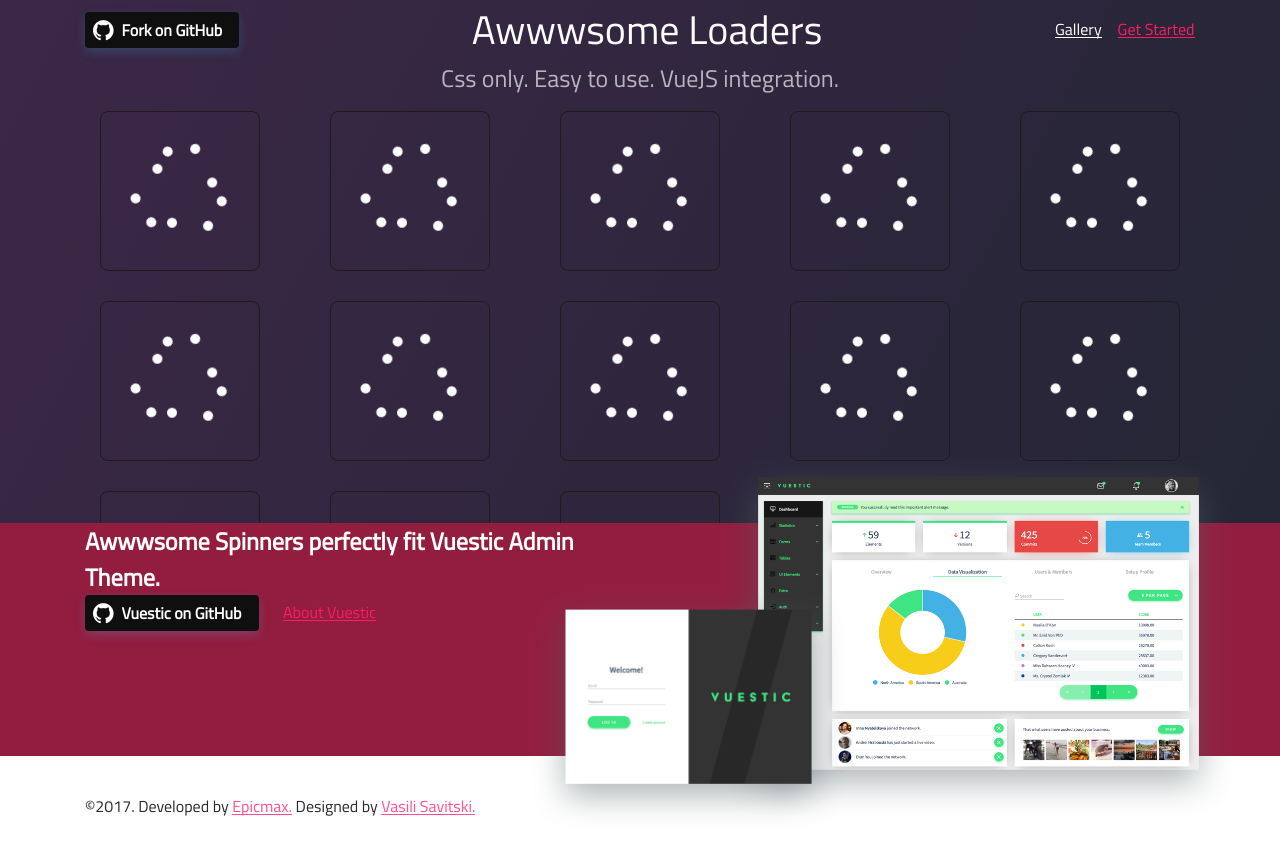
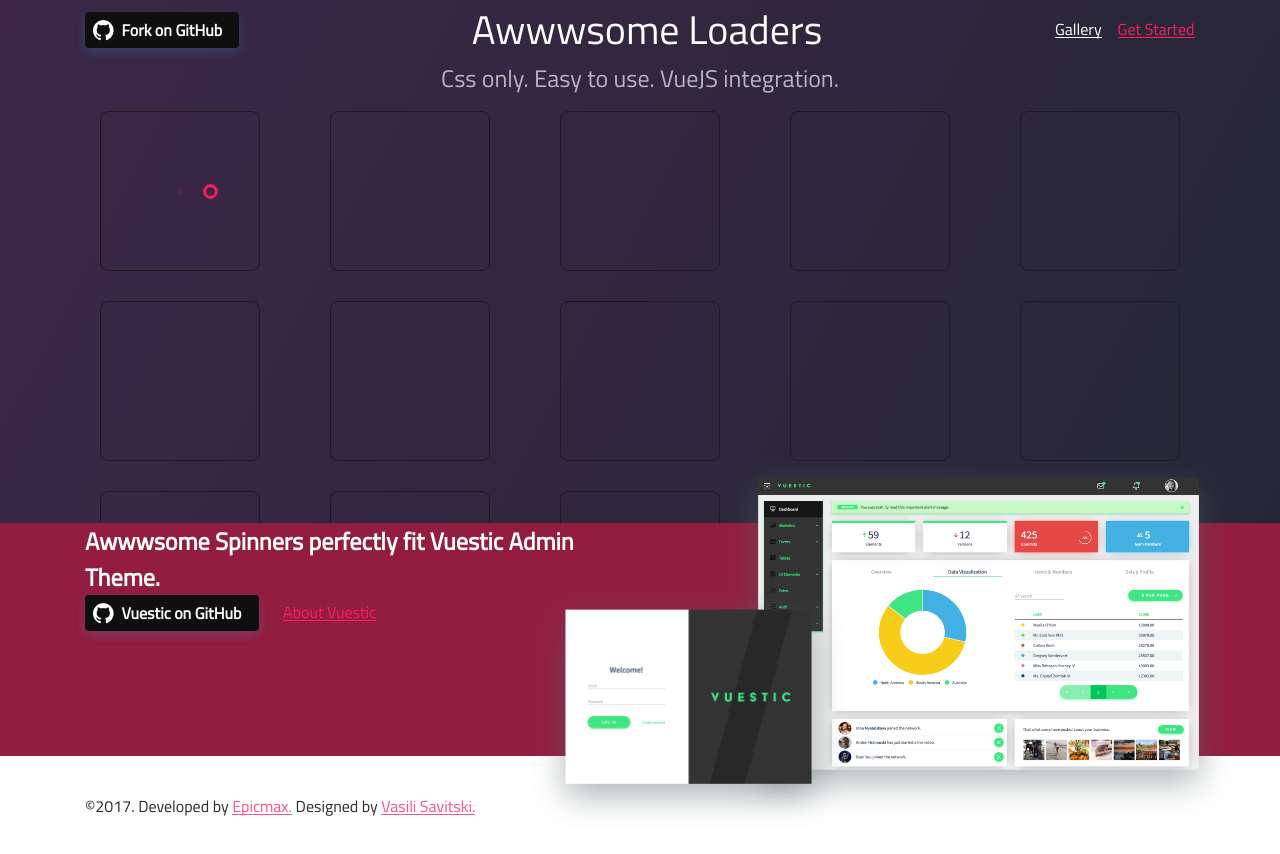
Before and after one commit to epicmaxco/epic-spinners-landing, a Vue app: page /#/ in a window 1280 px wide. Built offline with nearby package versions, Linux system fonts and the light colour scheme.

Commit message:
feat(spinners): hollow dots spinner

```diff
--- a/src/components/LoadersGallery.vue
+++ b/src/components/LoadersGallery.vue
@@ -1,7 +1,9 @@
 <template>
   <div class="loaders-gallery">
     <div class="gallery-item-container">
-      <loaders-gallery-item></loaders-gallery-item>
+      <loaders-gallery-item>
+        <hollow-dots-spinner></hollow-dots-spinner>
+      </loaders-gallery-item>
     </div>
     <div class="gallery-item-container">
       <loaders-gallery-item></loaders-gallery-item>
@@ -65,11 +67,13 @@
 
 <script>
   import LoadersGalleryItem from './LoadersGalleryItem.vue'
+  import HollowDotsSpinner from './spinners/HollowDotsSpinner.vue'
 
   export default {
     name: 'LoadersGallery',
     components: {
-      LoadersGalleryItem
+      LoadersGalleryItem,
+      HollowDotsSpinner
     }
   }
 </script>
--- a/src/components/LoadersGalleryItem.vue
+++ b/src/components/LoadersGalleryItem.vue
@@ -1,24 +1,6 @@
 <template>
   <div class="loaders-gallery-item">
-    <div class="spinner">
-      <div class="spinner-container">
-        <div class="dot-container">
-          <div class="dot"></div>
-          <div class="dot"></div>
-          <div class="dot"></div>
-        </div>
-        <div class="dot-container">
-          <div class="dot"></div>
-          <div class="dot"></div>
-          <div class="dot"></div>
-        </div>
-        <div class="dot-container">
-          <div class="dot"></div>
-          <div class="dot"></div>
-          <div class="dot"></div>
-        </div>
-      </div>
-    </div>
+    <slot></slot>
   </div>
 </template>
 
@@ -40,102 +22,4 @@
     align-items: center;
     justify-content: center;
   }
-
-  .spinner-container,
-  .dot-container {
-    position: relative;
-    width: 100px;
-    height: 100px;
-
-  }
-  .spinner-container {
-    transform-origin: center;
-    animation: anirotate 10s linear infinite;
-  }
-  .dot-container {
-    position: absolute;
-    border: 0px solid #fff;
-    border-radius: 50px;
-    &:nth-child(2) {
-      transform: rotate(40deg);
-      .dot {
-        //animation-delay: -0.35s;
-        animation-delay: -0.5s;
-      }
-    }
-    &:nth-child(3) {
-      transform: rotate(80deg);
-      .dot {
-        //animation-delay: -0.35s;
-        animation-delay: -1s;
-      }
-    }
-  }
-  .dot {
-    position: absolute;
-    height: 10px;
-    width: 10px;
-    background: #fff;
-    border-radius: 5px;
-    transform: translate(0, 0);
-    &:nth-child(1) {
-      top: 0;
-      left: calc(50% - 5px);
-      animation: ani1 2s infinite;
-    }
-    &:nth-child(2) {
-      bottom: calc(28% - 5px);
-      left: calc(11% - 5px);
-      animation: ani2 2s infinite;
-    }
-    &:nth-child(3) {
-      bottom: calc(28% - 5px);
-      right: calc(11% - 5px);
-      animation: ani3 2s infinite;
-
-    }
-  }
-  [hidden] {
-    display: none;
-  }
-
-  @keyframes anirotate {
-    0% {
-      transform: rotate(0deg);
-
-    }
-    100% {
-      transform: rotate(-359deg);
-    }
-  }
-
-  @keyframes ani1 {
-    0% {
-      transform: translate(0, 0);
-
-    }
-    100% {
-      transform: translate(-40px, 67px);
-    }
-  }
-
-  @keyframes ani2 {
-    0% {
-      transform: translate(0, 0);
-
-    }
-    100% {
-      transform: translate(77px, 0);
-    }
-  }
-
-  @keyframes ani3 {
-    0% {
-      transform: translate(0, 0);
-
-    }
-    100% {
-      transform: translate(-39px, -67px);
-    }
-  }
 </style>
--- /dev/null
+++ b/src/components/spinners/HollowDotsSpinner.vue
@@ -0,0 +1,47 @@
+<template>
+  <div class="hollow-dots-spinner">
+    <div class="dot"></div>
+    <div class="dot"></div>
+    <div class="dot"></div>
+  </div>
+</template>
+
+<script>
+  export default {
+    name: 'HollowDotsSpinner'
+  }
+</script>
+
+<!-- Add "scoped" attribute to limit CSS to this component only -->
+<style  lang="scss" scoped>
+  $dot-size: 15px;
+  $animation-duration: 1000ms;
+
+  .dot {
+    width: $dot-size;
+    height: $dot-size;
+    border: ($dot-size / 5) solid #ff1d5e;
+    border-radius: 50%;
+    float: left;
+    margin: 0 ($dot-size / 2);
+    transform: scale(0);
+    animation: fx $animation-duration ease infinite 0ms;
+
+    &:nth-child(2) {
+      animation: fx $animation-duration ease infinite 1000ms * 0.3;
+    }
+    &:nth-child(3) {
+      animation: fx $animation-duration ease infinite 1000ms * 0.6;
+    }
+  }
+
+  @keyframes fx {
+    50% {
+      transform: scale(1);
+      opacity: 1;
+    }
+    100% {
+      opacity: 0;
+    }
+  }
+</style>
```
